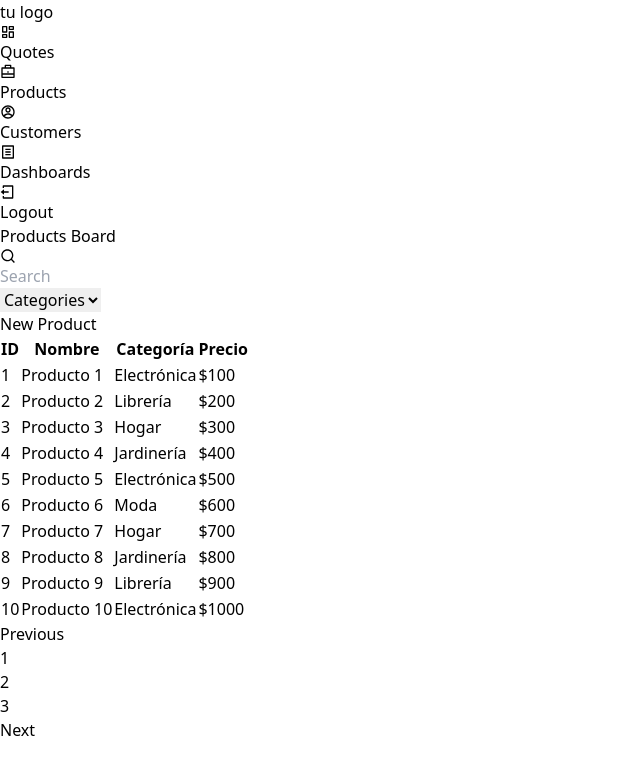
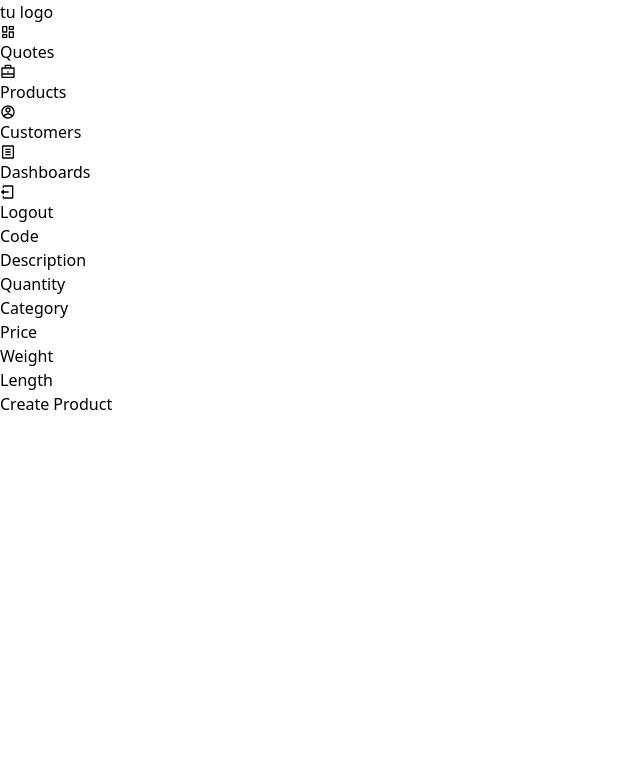
Before and after one commit to Andressep/QuoteMakerFront, a React (Vite) app: page /QuoteMakerFront/product in a window 1280 px wide. Shown: the top 774 px of the page, without its empty margins (0-640 px from the left). Built offline with nearby package versions, Linux system fonts and the light colour scheme.

Commit message:
init component ProductForm

```diff
--- a/package.json
+++ b/package.json
@@ -14,7 +14,8 @@
   "dependencies": {
     "react": "^18.2.0",
     "react-dom": "^18.2.0",
-    "react-icons": "^5.0.1"
+    "react-icons": "^5.0.1",
+    "react-router-dom": "^6.22.1"
   },
   "devDependencies": {
     "@types/react": "^18.2.43",
--- a/src/App.jsx
+++ b/src/App.jsx
@@ -1,15 +1,20 @@
+import { BrowserRouter, Routes, Route } from "react-router-dom";
 import Sidebar from "./components/sidebar/Sidebar";
-import Board from "./components/boards/Board";
-
+import ProductBoard from "./components/products/ProductBoard";
+import ProductForm from "./components/products/ProductForm";
 
 function App() {
-
   return (
+    <BrowserRouter basename="/QuoteMakerFront">
       <div className="min-h-screen grid grid-cols-6">
-        <Sidebar/>
-        <Board/>
+        <Sidebar />
+        <Routes>
+          <Route path="/" element={<ProductBoard />} />
+          <Route path="/product" element={<ProductForm />} />
+        </Routes>
       </div>
-  )
+    </BrowserRouter>
+  );
 }
 
-export default App
+export default App;
--- a/src/components/boards/SearchBar.jsx
+++ b/src/components/boards/SearchBar.jsx
@@ -1,5 +1,5 @@
 import React from 'react';
-import { RiSearchLine, RiFilter3Line } from 'react-icons/ri';
+import { RiSearchLine } from 'react-icons/ri';
 
 function SearchBar() {
   return (
@@ -19,7 +19,7 @@ function SearchBar() {
       </form>
       <div className="col-span-1 flex justify-end">
         <button className="bg-white  text-gray-500 py-2 px-4 rounded-xl font-semibold hover:bg-gray-50 overflow-hidden shadow-md">
-          New Product
+          <a href="#">New Product</a>
         </button>
       </div>
     </div>
--- /dev/null
+++ b/src/components/products/ProductForm.jsx
@@ -0,0 +1,66 @@
+import React, { useState } from 'react';
+
+function ProductForm() {
+  const [product, setProduct] = useState({
+    code: '',
+    description: '',
+    quantity: '',
+    category: '',
+    price: '',
+    weight: '',
+    length: '',
+  });
+
+  const handleChange = (e) => {
+    const { name, value } = e.target;
+    setProduct({
+      ...product,
+      [name]: value,
+    });
+  };
+
+  const handleSubmit = (e) => {
+    e.preventDefault();
+    console.log(product);
+    // Aquí podrías llamar a una API para guardar el producto
+    // o manejar el estado de forma correspondiente.
+  };
+
+  return (
+    <form onSubmit={handleSubmit} className="space-y-4 bg-white p-4 rounded-lg shadow-md">
+      <div>
+        <label htmlFor="code" className="block text-sm font-medium text-gray-700">Code</label>
+        <input type="text" name="code" id="code" value={product.code} onChange={handleChange} className="mt-1 block w-full border-gray-300 shadow-sm rounded-md" />
+      </div>
+      <div>
+        <label htmlFor="description" className="block text-sm font-medium text-gray-700">Description</label>
+        <input type="text" name="description" id="description" value={product.description} onChange={handleChange} className="mt-1 block w-full border-gray-300 shadow-sm rounded-md" />
+      </div>
+      <div>
+        <label htmlFor="quantity" className="block text-sm font-medium text-gray-700">Quantity</label>
+        <input type="number" name="quantity" id="quantity" value={product.quantity} onChange={handleChange} className="mt-1 block w-full border-gray-300 shadow-sm rounded-md" />
+      </div>
+      <div>
+        <label htmlFor="category" className="block text-sm font-medium text-gray-700">Category</label>
+        <input type="text" name="category" id="category" value={product.category} onChange={handleChange} className="mt-1 block w-full border-gray-300 shadow-sm rounded-md" />
+      </div>
+      <div>
+        <label htmlFor="price" className="block text-sm font-medium text-gray-700">Price</label>
+        <input type="number" name="price" id="price" value={product.price} onChange={handleChange} className="mt-1 block w-full border-gray-300 shadow-sm rounded-md" />
+      </div>
+      <div>
+        <label htmlFor="weight" className="block text-sm font-medium text-gray-700">Weight</label>
+        <input type="number" name="weight" id="weight" value={product.weight} onChange={handleChange} className="mt-1 block w-full border-gray-300 shadow-sm rounded-md" />
+      </div>
+      <div>
+        <label htmlFor="length" className="block text-sm font-medium text-gray-700">Length</label>
+        <input type="number" name="length" id="length" value={product.length} onChange={handleChange} className="mt-1 block w-full border-gray-300 shadow-sm rounded-md" />
+      </div>
+      <button type="submit" className="w-full bg-blue-500 hover:bg-blue-700 text-white font-bold py-2 px-4 rounded-lg">
+        Create Product
+      </button>
+    </form>
+  );
+}
+
+export default ProductForm;
```
Also changed, not shown: src/components/products/ProductBoard.jsx (renamed from src/components/boards/Board.jsx, +4 -4 lines), 5 other files (tests, documents, lock files or other folders).
